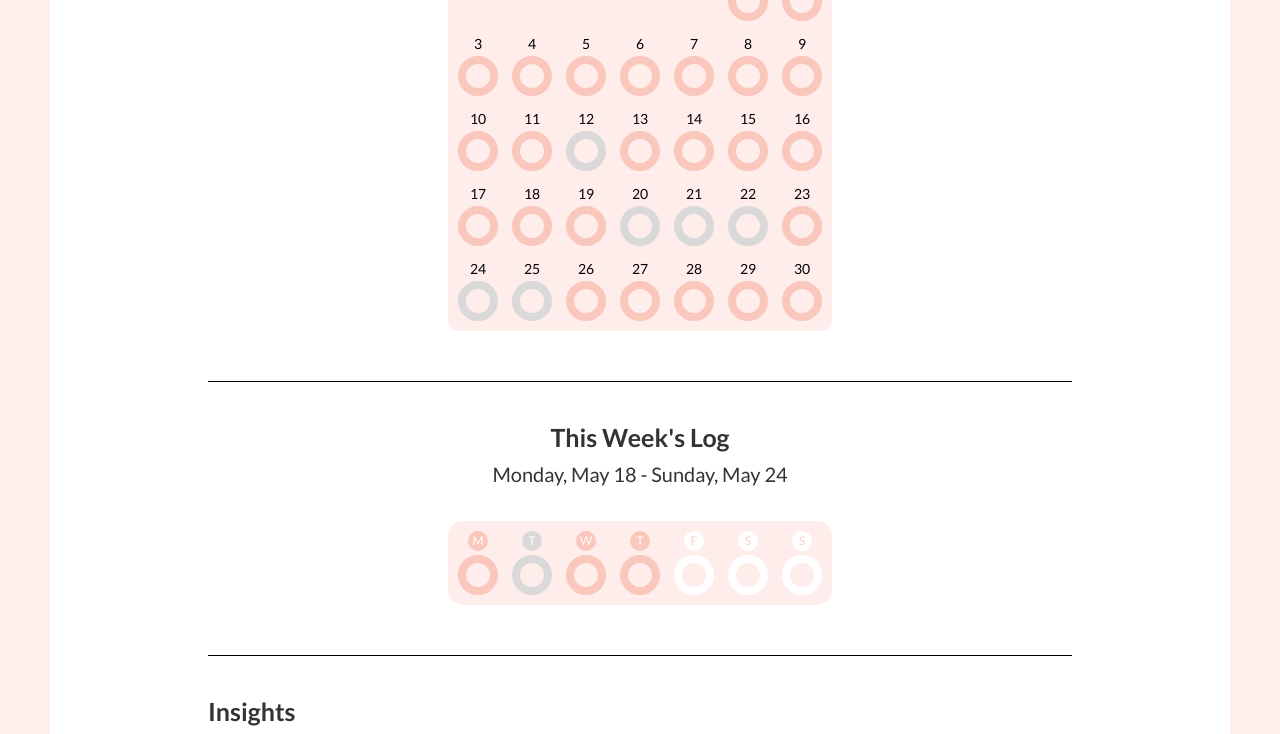
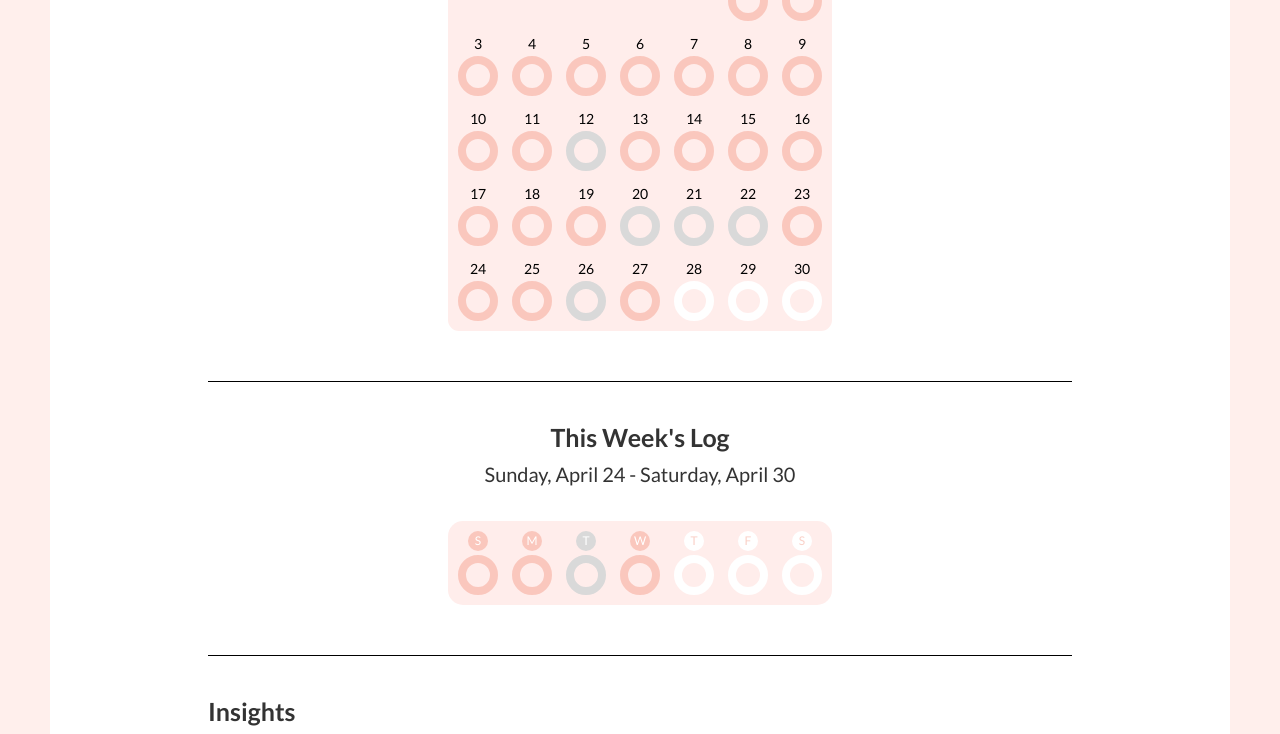
Before and after one commit to baileyeet/512_final, a React (Create React App) app: page /tracking in a window 1280 px wide. Shown: the part 1302-2036 px from the top of the page. Built offline with nearby package versions, Linux system fonts and the light colour scheme; a web font is replaced by a local one.

Commit message:
dates fix

```diff
--- a/src/components/log-modal/index.js
+++ b/src/components/log-modal/index.js
@@ -3,20 +3,23 @@ import style from "./modal.module.scss";
 import SymptomTable from "../symptom-table"
 import {useTheme} from "../theme-color";
 
-const LogModal = ({ isOpen, onClose }) => {
+const LogModal = ({ isOpen, onClose , day, dayOfWeek}) => {
     const { theme} = useTheme();
   if (!isOpen) return null;
 
   const logSymtpomsBGColor = {background: theme === "yellow" ? "rgba(255, 197, 98, 0.50)" :
                                 theme === "blue" ? "rgba(66, 95, 128, 0.50)" :
                                 "rgba(246, 162, 144, 0.50)"}
+    const dayOfWeekWord = dayOfWeek ? dayOfWeek : "Friday";
+    const day2 = day ? day : "15";
+    const date = "Log for " + dayOfWeekWord + ", April " + day2 + ", 2023";
   return (
     <div className="modal">
       <div className="modal-content">
         <div className={style.modalContainer}>
             <div className={style.mainContainer}>
                 <div className={style.subtitle}>
-                    Log for Friday, May 22, 2023
+                    {date}
                 </div>
                 <div className={style.todayRow}>
                     <div className={style.symptomSeverityContainer}>
--- a/src/components/log-tracker/index.js
+++ b/src/components/log-tracker/index.js
@@ -14,7 +14,7 @@ import blueCircle from "../../assets/tracking-blueCircle.svg";
 import LogModal from "../../components/log-modal";
 
 
-const Day = ({color, isNumber, dayText}) => {
+const Day = ({color, isNumber, day, dayOfWeek}) => {
     const componentRef = useRef();
     const { theme} = useTheme();
     const [showVideo, setShowVideo] = useState(false);
@@ -35,6 +35,7 @@ const Day = ({color, isNumber, dayText}) => {
                                         "rgba(246, 162, 144, 0.50)" ) : "#FFF"};
     const backgroundColorStyle = isNumber ? {} : backgroundColor;
     const isClickable = color === "gray" ? {} : {cursor : "pointer"}
+    const dayText = isNumber ? day: dayOfWeek[0];
 
     const openModal = () => {
         if (color === "pink") {
@@ -61,7 +62,7 @@ const Day = ({color, isNumber, dayText}) => {
     return (
         <div>
             <div className = {dailyStyle.modalContainer}>
-                <LogModal isOpen={isModalOpen} onClose={closeModal} />
+                <LogModal isOpen={isModalOpen} onClose={closeModal} day={day} dayOfWeek={dayOfWeek}/>
             </div>
         <div className={dailyStyle.container} style = {isClickable} onClick={openModal}>
             <div className={dayType} style={backgroundColorStyle}>
@@ -74,6 +75,8 @@ const Day = ({color, isNumber, dayText}) => {
 }
 
 const sampleWeekData = [
+    {   dayOfWeek: "S",
+    color: "pink",},
         {   dayOfWeek: "M",
             color: "pink",},
         {   dayOfWeek: "T",
@@ -81,107 +84,106 @@ const sampleWeekData = [
         {   dayOfWeek: "W",
             color: "pink",},
         {   dayOfWeek: "T",
-            color: "pink",},
+            color: "white",},
         {   dayOfWeek: "F",
             color: "white",},
         {   dayOfWeek: "S",
             color: "white",},
-        {   dayOfWeek: "S",
-            color: "white",},
+
 
 ];
 const sampleMonthData = [
         {   dayText: "1",
             color: "pink",
-            dayOfWeek: "S",
+            dayOfWeek: "Friday",
         },
         {   dayText: "2",
             color: "pink",
-            dayOfWeek: "S",},
+            dayOfWeek: "Saturday",},
         {   dayText: "3",
             color: "pink",
-            dayOfWeek: "M",},
+            dayOfWeek: "Sunday",},
         {   dayText: "4",
             color: "pink",
-            dayOfWeek: "T",},
+            dayOfWeek: "Monday",},
         {   dayText: "5",
             color: "pink",
-            dayOfWeek: "W",},
+            dayOfWeek: "Tuesday",},
         {   dayText: "6",
             color: "pink",
-            dayOfWeek: "T",},
+            dayOfWeek: "Wednesday",},
         {   dayText: "7",
             color: "pink",
-            dayOfWeek: "F",},
+            dayOfWeek: "Thursday",},
         {   dayText: "8",
             color: "pink",
-            dayOfWeek: "S",},
+            dayOfWeek: "Friday",},
         {   dayText: "9",
             color: "pink",
-            dayOfWeek: "S",},
+            dayOfWeek: "Saturday",},
         {   dayText: "10",
             color: "pink",
-            dayOfWeek: "M",},
+            dayOfWeek: "Sunday",},
         {   dayText: "11",
             color: "pink",
-            dayOfWeek: "T",},
+            dayOfWeek: "Monday",},
         {   dayText: "12",
             color: "gray",
-            dayOfWeek: "W",},
+            dayOfWeek: "Tuesday",},
         {   dayText: "13",
             color: "pink",
-            dayOfWeek: "T",},
+            dayOfWeek: "Wednesday",},
         {   dayText: "14",
             color: "pink",
-            dayOfWeek: "F",},
+            dayOfWeek: "Thursday",},
         {   dayText: "15",
             color: "pink",
-            dayOfWeek: "S",},
+            dayOfWeek: "Friday",},
         {   dayText: "16",
             color: "pink",
-            dayOfWeek: "S",},
+            dayOfWeek: "Saturday",},
         {   dayText: "17",
             color: "pink",
-            dayOfWeek: "M",},
+            dayOfWeek: "Sunday",},
         {   dayText: "18",
             color: "pink",
-            dayOfWeek: "T",},
+            dayOfWeek: "Monday",},
         {   dayText: "19",
             color: "pink",
-            dayOfWeek: "W",},
+            dayOfWeek: "Tuesday",},
         {   dayText: "20",
             color: "gray",
-            dayOfWeek: "T",},
+            dayOfWeek: "Wednesday",},
         {   dayText: "21",
             color: "gray",
-            dayOfWeek: "F",},
+            dayOfWeek: "Thursday",},
         {   dayText: "22",
             color: "gray",
-            dayOfWeek: "S",},
+            dayOfWeek: "Friday",},
         {   dayText: "23",
             color: "pink",
-            dayOfWeek: "S",},
+            dayOfWeek: "Saturday",},
         {   dayText: "24",
+            color: "pink",
+            dayOfWeek: "Sunday",},
+        {   dayText: "25",
+            color: "pink",
+            dayOfWeek: "Monday",},
+        {   dayText: "26",
             color: "gray",
-            dayOfWeek: "M",},
-        {   dayText: "25",
-            color: "gray",
-            dayOfWeek: "T",},
-        {   dayText: "26",
-            color: "pink",
-            dayOfWeek: "W",},
+            dayOfWeek: "Tuesday",},
         {   dayText: "27",
             color: "pink",
-            dayOfWeek: "T",},
+            dayOfWeek: "Wednesday",},
         {   dayText: "28",
-            color: "pink",
-            dayOfWeek: "F",},
+            color: "white",
+            dayOfWeek: "Thursday",},
         {   dayText: "29",
-            color: "pink",
-            dayOfWeek: "S",},
+            color: "white",
+            dayOfWeek: "Friday",},
         {   dayText: "30",
-            color: "pink",
-            dayOfWeek: "S",},
+            color: "white",
+            dayOfWeek: "Saturday",},
 ]
 
 const LogTracker = ({trackerType, month}) => {
@@ -191,8 +193,8 @@ const LogTracker = ({trackerType, month}) => {
     const WeekView = () => {
         return (
             <div className={weeklyStyle.container} style={backgroundColor}>
-               {sampleWeekData?.map(({color, dayOfWeek}) => {
-                    return <Day color = {color} isNumber={false} dayText={dayOfWeek}/>;
+               {sampleMonthData.slice(23,30)?.map(({color, dayOfWeek, dayText}) => {
+                    return <Day color = {color} isNumber={false} day={dayText}dayOfWeek={dayOfWeek}/>;
                 })}
             </div>
         );
@@ -205,28 +207,28 @@ const LogTracker = ({trackerType, month}) => {
                 </div>
                 <div className={monthlyStyle.weeksContainer}>
                     <div className={monthlyStyle.weekRow}>
-                        {sampleMonthData.slice(0,2)?.map(({color, dayText}) => {
-                            return <Day color = {color} isNumber={true} dayText={dayText}/>;
+                        {sampleMonthData.slice(0,2)?.map(({color, dayText, dayOfWeek}) => {
+                            return <Day color = {color} isNumber={true} day={dayText} dayOfWeek={dayOfWeek}/>;
                         })}
                     </div>
                     <div className={monthlyStyle.weekRow}>
-                        {sampleMonthData.slice(2,9)?.map(({color, dayText}) => {
-                                return <Day color = {color} isNumber={true} dayText={dayText}/>;
+                        {sampleMonthData.slice(2,9)?.map(({color, dayText, dayOfWeek}) => {
+                                return <Day color = {color} isNumber={true} day={dayText} dayOfWeek={dayOfWeek}/>;
                         })}
                     </div>
                     <div className={monthlyStyle.weekRow}>
-                        {sampleMonthData.slice(9,16)?.map(({color, dayText}) => {
-                            return <Day color = {color} isNumber={true} dayText={dayText}/>;
+                        {sampleMonthData.slice(9,16)?.map(({color, dayText, dayOfWeek}) => {
+                            return <Day color = {color} isNumber={true} day={dayText} dayOfWeek={dayOfWeek}/>;
                         })}
                     </div>
                     <div className={monthlyStyle.weekRow}>
-                        {sampleMonthData.slice(16, 23)?.map(({color, dayText}) => {
-                            return <Day color = {color} isNumber={true} dayText={dayText}/>;
+                        {sampleMonthData.slice(16, 23)?.map(({color, dayText, dayOfWeek}) => {
+                            return <Day color = {color} isNumber={true} day={dayText} dayOfWeek={dayOfWeek}/>;
                         })}
                     </div>
                     <div className={monthlyStyle.weekRow}>
-                        {sampleMonthData.slice(23,30)?.map(({color, dayText}) => {
-                            return <Day color = {color} isNumber={true} dayText={dayText}/>;
+                        {sampleMonthData.slice(23,30)?.map(({color, dayText, dayOfWeek}) => {
+                            return <Day color = {color} isNumber={true} day={dayText} dayOfWeek={dayOfWeek}/>;
                         })}
                     </div>
                 </div>
--- a/src/pages/symptom-tracking/index.js
+++ b/src/pages/symptom-tracking/index.js
@@ -101,7 +101,7 @@ const SymptomTracking = () => {
                     Today's Log
                 </div>
                 <div className={style.subtitle}>
-                    Friday, May 22, 2023
+                    Thursday, April 28, 2023
                 </div>
                 <div className={style.todayRow}>
                     <div className={style.symptomSeverityContainer}>
@@ -142,7 +142,7 @@ const SymptomTracking = () => {
                     This Week's Log
                 </div>
                 <div className={style.subtitle} style={{textAlign: "center"}}>
-                    Monday, May 18 - Sunday, May 24
+                    Sunday, April 24 - Saturday, April 30
                 </div>
                 <div className={style.weeklyRow}>
                     <LogTracker trackerType= {"week"}></LogTracker>
```
